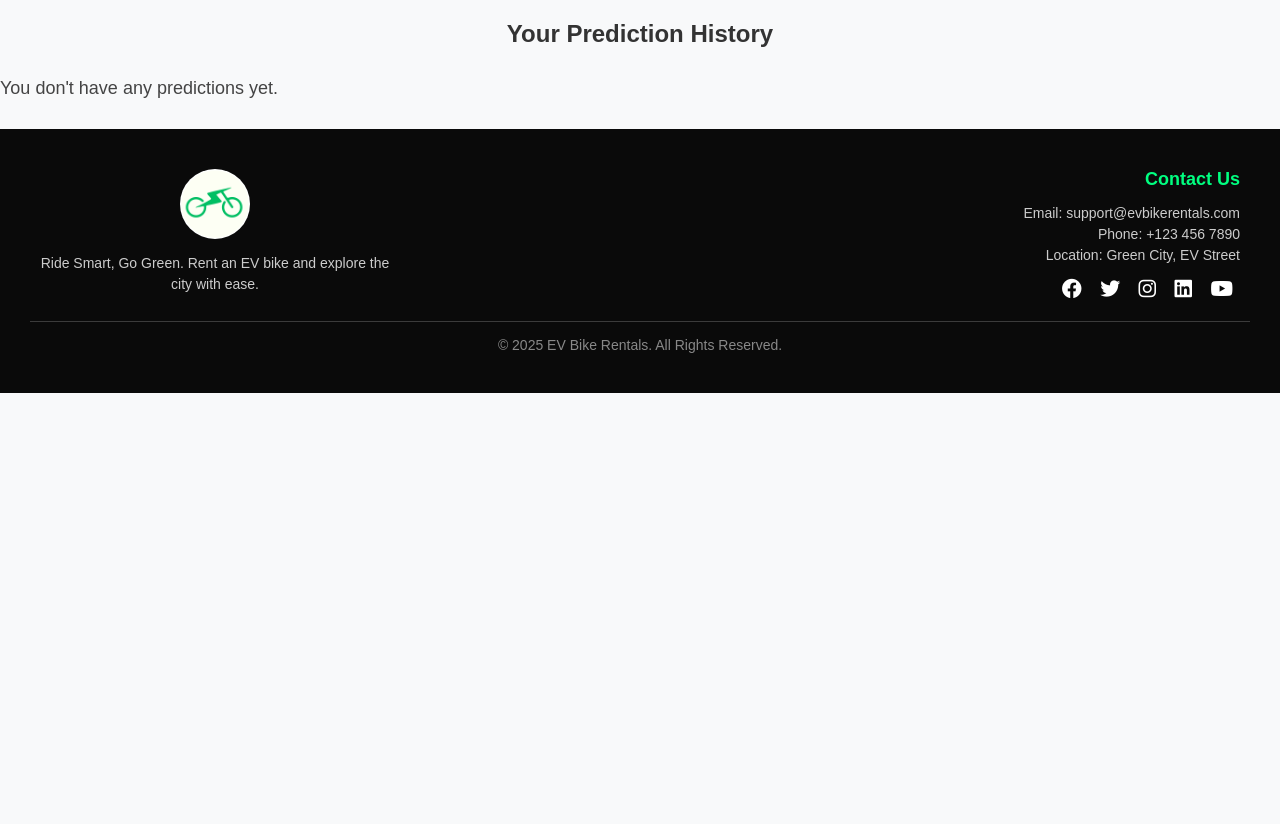
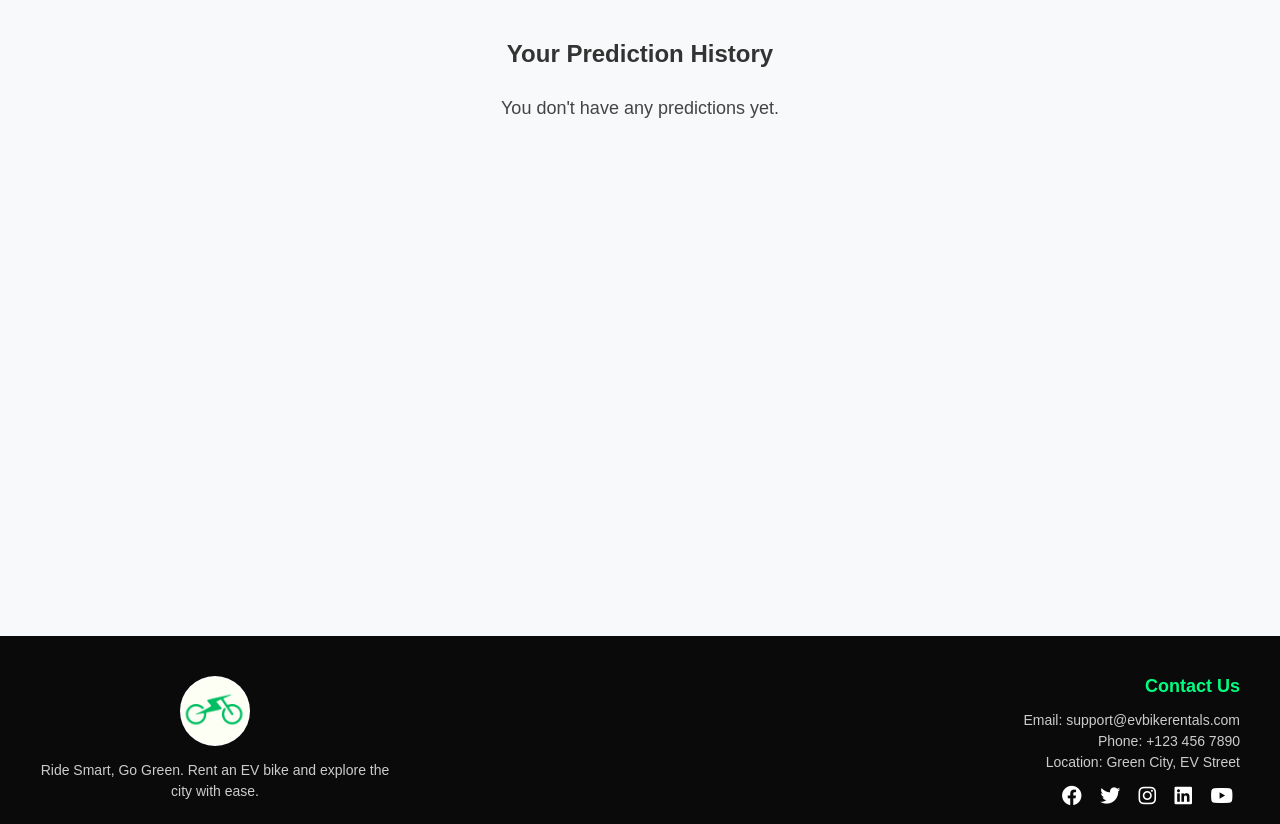
Before and after one commit to Sekhar098/Bike-Rental-Demand-Forecasting, a Flask app: page /prediction-history in a window 1280 px wide. Shown: the part 84-908 px from the top of the page. Run offline with Flask 3, Linux system fonts and the light colour scheme; the visitor is signed in with stand-in values (Sample User, id 1); data that the repository does not hold is empty; parts of the project's set-up code (start-up, migrations or seed data) failed here and were passed over.

Commit message:
solve error1

```diff
--- a/templates/prediction_history.html
+++ b/templates/prediction_history.html
@@ -45,7 +45,7 @@
   </header>
 
   <!-- main content -->
-  <main>
+  <main style="min-height: 70vh; padding: 20px;">
     <h2 style="text-align: center; margin-top: 20px;">
       Your Prediction History
     </h2>
@@ -80,7 +80,7 @@
     </div>
 
     {% else %}
-    <p class="no-data">You don't have any predictions yet.</p>
+    <p style="text-align: center; "class="no-data">You don't have any predictions yet.</p>
     {% endif %}
   </main>
 
```
